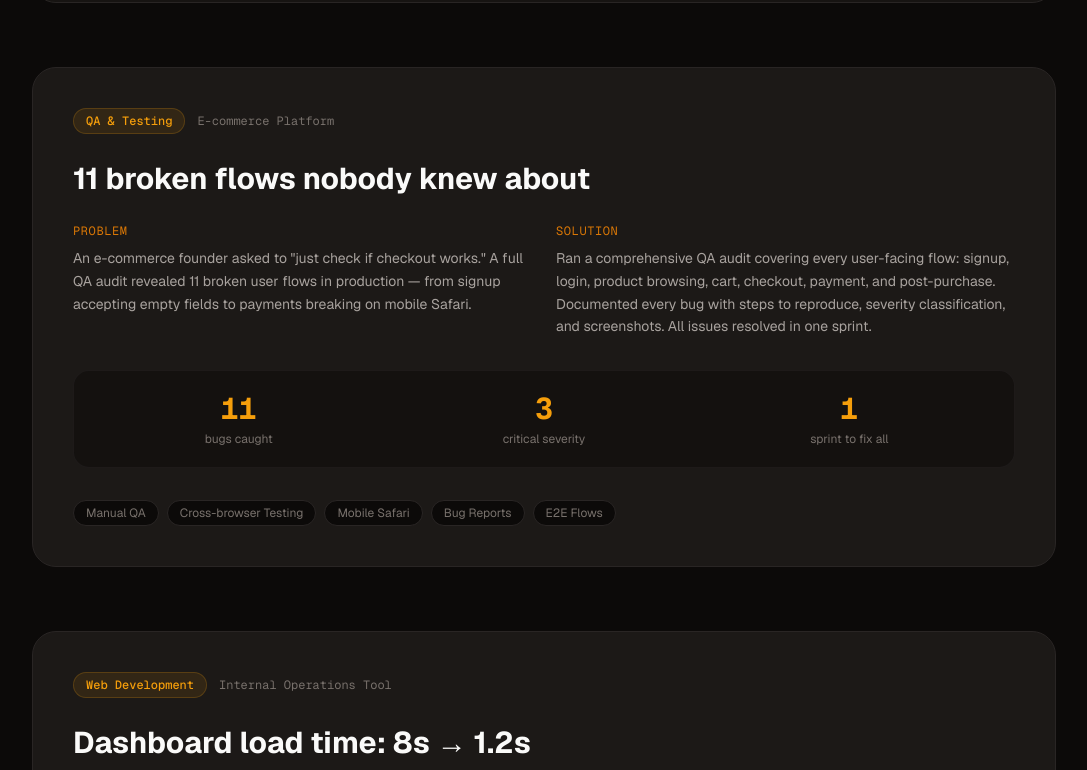
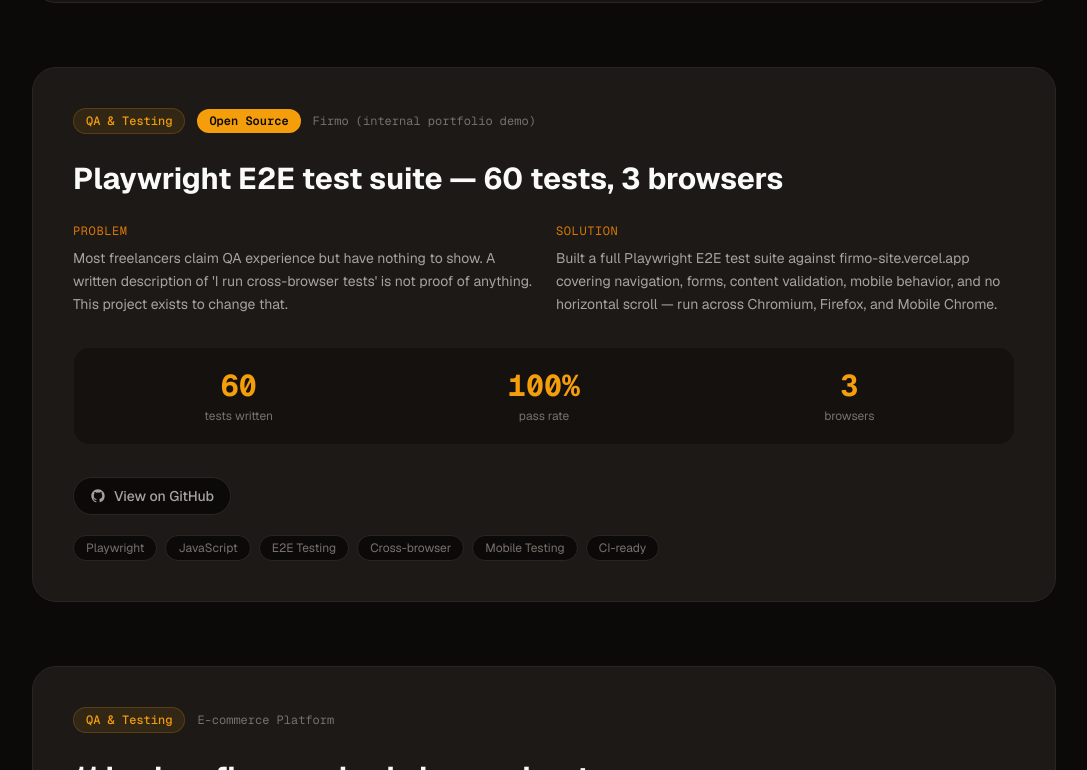
Before and after one commit to MateoEnnis/firmo-site, a Next.js app: page /work in a window 1280 px wide. Shown: the part 7030-7800 px from the top of the page, without its empty margins (96-1183 px from the left). Built offline with nearby package versions, Linux system fonts and the light colour scheme.

Commit message:
Add QA automation demo to /work portfolio (Playwright, 60 tests, GitHub link)

```diff
--- a/src/app/work/page.tsx
+++ b/src/app/work/page.tsx
@@ -104,6 +104,25 @@
         caption: "Under the hood: the HTTP Request node posting to HubSpot's contact upsert endpoint",
       },
     ],
+  },
+  {
+    id: "qa-automation-demo",
+    category: "QA & Testing",
+    badge: "Open Source",
+    title: "Playwright E2E test suite — 60 tests, 3 browsers",
+    client: "Firmo (internal portfolio demo)",
+    problem:
+      "Most freelancers claim QA experience but have nothing to show. A written description of 'I run cross-browser tests' is not proof of anything. This project exists to change that.",
+    solution:
+      "Built a full Playwright E2E test suite against firmo-site.vercel.app covering navigation, forms, content validation, mobile behavior, and no horizontal scroll — run across Chromium, Firefox, and Mobile Chrome.",
+    results: [
+      { value: "60", label: "tests written" },
+      { value: "100%", label: "pass rate" },
+      { value: "3", label: "browsers" },
+    ],
+    tags: ["Playwright", "JavaScript", "E2E Testing", "Cross-browser", "Mobile Testing", "CI-ready"],
+    images: [],
+    github: "https://github.com/MateoEnnis/firmo-qa-demo",
   },
   {
     id: "ecommerce-qa",
@@ -227,6 +246,20 @@
                     ))}
                   </div>
 
+                  {project.github && (
+                    <a
+                      href={project.github}
+                      target="_blank"
+                      rel="noopener noreferrer"
+                      className="mb-5 inline-flex items-center gap-2 rounded-full border border-border bg-background px-4 py-2 text-sm font-medium text-muted transition-colors hover:border-accent-dim hover:text-foreground"
+                    >
+                      <svg className="h-4 w-4" fill="currentColor" viewBox="0 0 24 24" aria-hidden="true">
+                        <path fillRule="evenodd" d="M12 2C6.477 2 2 6.484 2 12.017c0 4.425 2.865 8.18 6.839 9.504.5.092.682-.217.682-.483 0-.237-.008-.868-.013-1.703-2.782.605-3.369-1.343-3.369-1.343-.454-1.158-1.11-1.466-1.11-1.466-.908-.62.069-.608.069-.608 1.003.07 1.531 1.032 1.531 1.032.892 1.53 2.341 1.088 2.91.832.092-.647.35-1.088.636-1.338-2.22-.253-4.555-1.113-4.555-4.951 0-1.093.39-1.988 1.029-2.688-.103-.253-.446-1.272.098-2.65 0 0 .84-.27 2.75 1.026A9.564 9.564 0 0112 6.844c.85.004 1.705.115 2.504.337 1.909-1.296 2.747-1.027 2.747-1.027.546 1.379.202 2.398.1 2.651.64.7 1.028 1.595 1.028 2.688 0 3.848-2.339 4.695-4.566 4.943.359.309.678.92.678 1.855 0 1.338-.012 2.419-.012 2.747 0 .268.18.58.688.482A10.019 10.019 0 0022 12.017C22 6.484 17.522 2 12 2z" clipRule="evenodd" />
+                      </svg>
+                      View on GitHub
+                    </a>
+                  )}
+
                   <div className="flex flex-wrap gap-2">
                     {project.tags.map((tag) => (
                       <span
```
